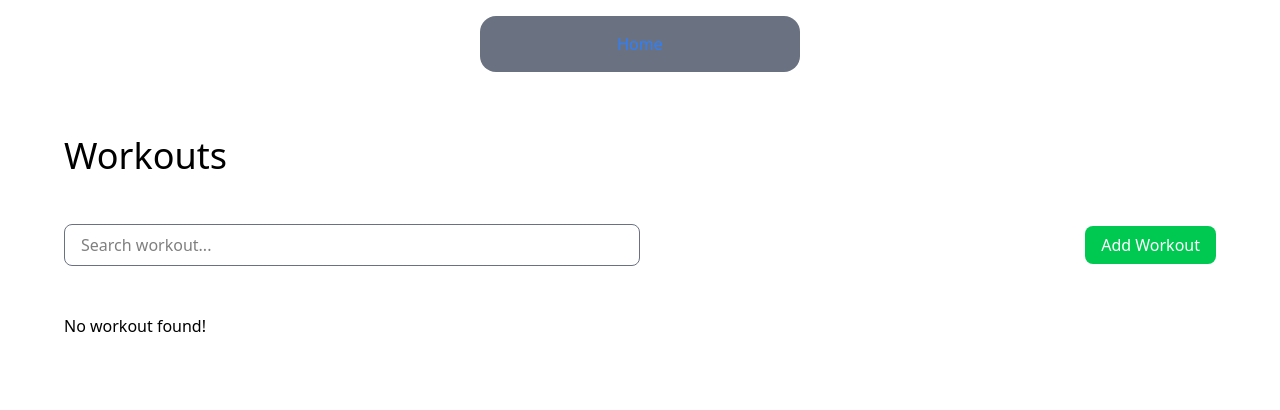
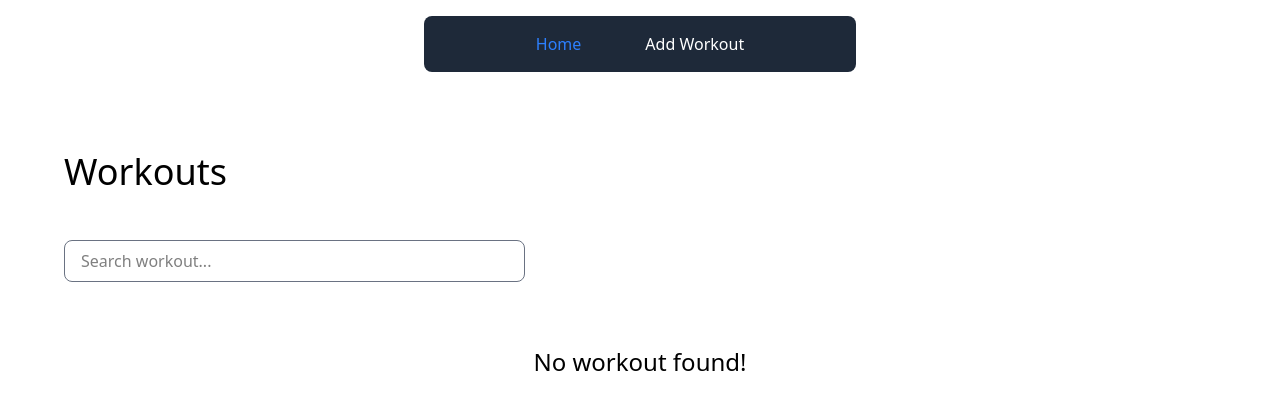
Before and after one commit to MOHDAHMEDKHAN27052003/workout-tracker, a React app: page / in a window 1280 px wide. Shown: the top 410 px of the page. Built offline with nearby package versions, Linux system fonts and the light colour scheme; the HTML template or start-up script is replaced by a standard one.

Commit message:
styles optimized

```diff
--- a/src/components/HomeNav.jsx
+++ b/src/components/HomeNav.jsx
@@ -3,10 +3,15 @@ import { NavLink } from "react-router-dom";
 function HomeNav() {
     return (
         <>
-            <div className="flex justify-evenly m-4 p-4 sm:mx-28 md:mx-60 lg:mx-120 rounded-2xl bg-gray-500">
-                <NavLink to="/" className={e => e.isActive ? "text-blue-500" : 'text-white'}>
-                    Home
-                </NavLink>
+            <div className="flex justify-around py-4">
+                <div className="flex gap-8 md:gap-16 bg-gray-800 text-center px-16 md:px-24 lg:px-28 py-2 md:py-4 rounded-lg">
+                    <NavLink to="/" className={e => e.isActive ? "text-blue-500" : 'text-white'}>
+                        Home
+                    </NavLink>
+                    <NavLink to="/workouts/create" className={e => e.isActive ? "text-blue-500" : 'text-white'}>
+                        Add Workout
+                    </NavLink>
+                </div>
             </div>
         </>
     );
--- a/src/pages/Create.jsx
+++ b/src/pages/Create.jsx
@@ -30,9 +30,9 @@ function Create() {
 
     return (
         <>
-            <div className="flex justify-center">
-                <form onSubmit={handleSubmit(onSubmit, onError)} className="mx-4 my-8 px-8 py-16 rounded-2xl bg-blue-500 text-white" >
-                    <h1 className="text-4xl">Add workout :-</h1>
+            <div className="flex justify-center px-8 py-12 md:py-20">
+                <form onSubmit={handleSubmit(onSubmit, onError)} className="px-8 py-16 rounded-2xl bg-blue-500 text-white" >
+                    <h1 className="text-4xl">Add workout</h1>
                     <div className="py-8">
                         <label htmlFor="image" className="text-2xl">Image URL :</label>
                         <input
--- a/src/pages/NotFound.jsx
+++ b/src/pages/NotFound.jsx
@@ -2,7 +2,7 @@ function NotFound() {
 
     return (
         <>
-            <div className="p-4">
+            <div className="flex justify-center items-center h-screen">
                 <h1 className="text-2xl">Invalid URL!</h1>
             </div>
         </>
--- a/src/pages/Workouts.jsx
+++ b/src/pages/Workouts.jsx
@@ -16,21 +16,14 @@ function Workouts() {
             <div className="m-8 sm:m-16">
                 <h1 className="text-4xl">Workouts</h1>
                 <div className="py-12">
-                    <div className="flex flex-col sm:flex-row sm:items-center justify-between gap-4 sm:pb-8">
                     <input
                         type="text"
                         placeholder="Search workout..."
                         value={searchTerm}
                         onChange={(e) => setSearchTerm(e.target.value)}
-                            className="outline-0 border border-gray-500 px-4 py-2 rounded-lg w-full sm:w-1/2"
+                        className="outline-0 border border-gray-500 px-4 py-2 rounded-lg w-full md:w-1/2 lg:w-2/5"
                     />
-                        <div className="text-right">
-                            <Link to="/workouts/create" className="bg-green-500 px-4 py-2 rounded-lg cursor-pointer text-white">
-                                Add Workout
-                            </Link>
-                        </div>
-                    </div>
-                    <div className="py-4">
+                    <div className="py-12">
                         {filteredWorkouts.length > 0 ? (
                             <div className="sm:grid sm:grid-cols-2 lg:grid-cols-3 gap-12">
                                 {filteredWorkouts.map(workout => (
@@ -41,7 +34,7 @@ function Workouts() {
                             </div>
                             ) : (
                             <div>
-                                <h1>No workout found!</h1>
+                                <h1 className="text-2xl text-center py-4">No workout found!</h1>
                             </div>
                         )}
                     </div>
```
Lines whose indentation alone changed are shown as unchanged.
